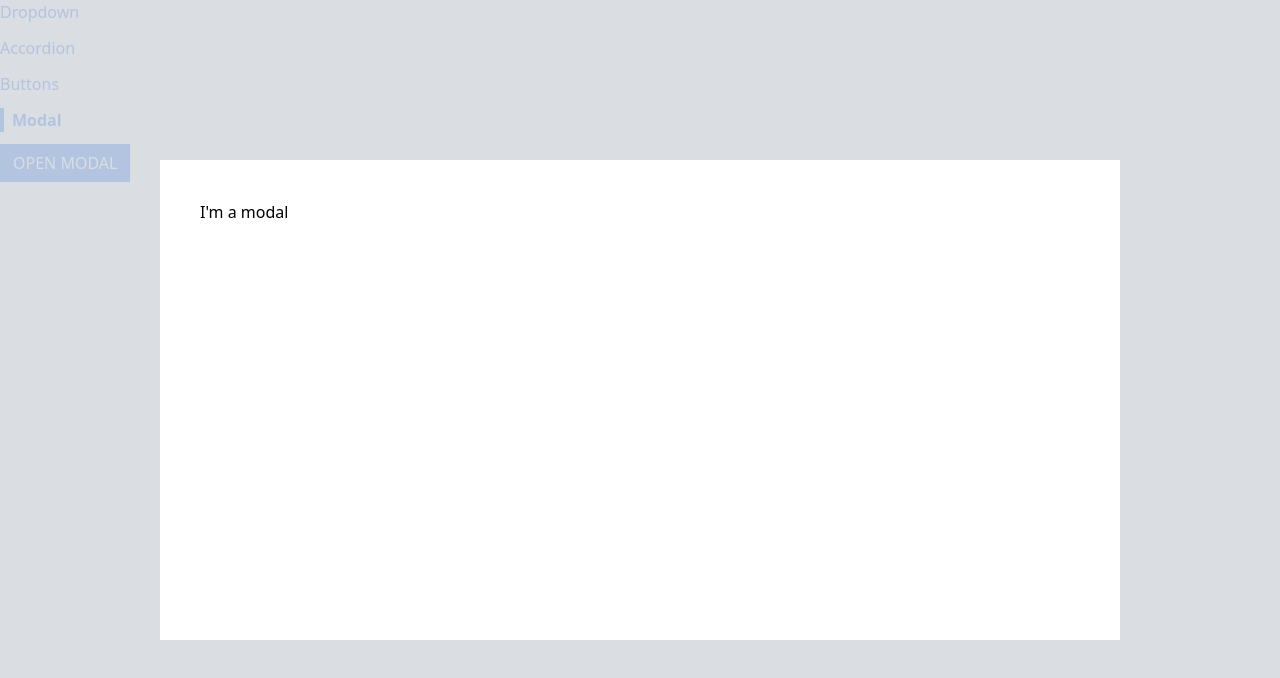
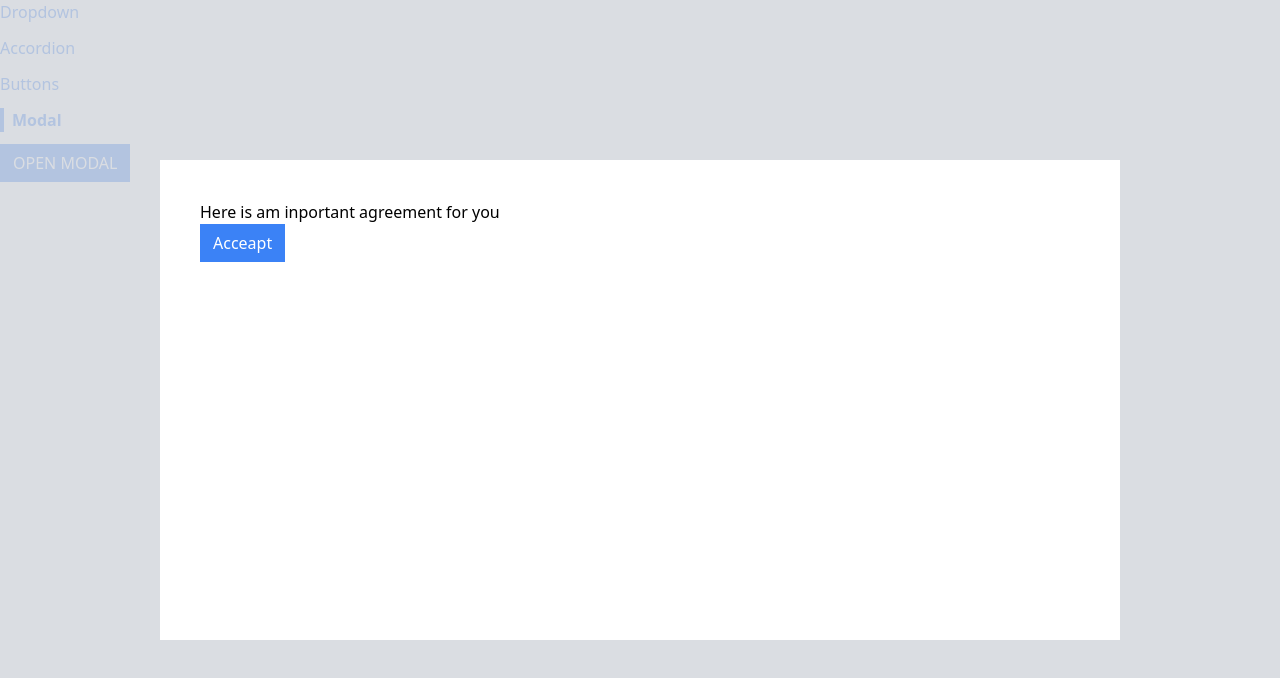
Before and after one commit to Jeungbin/react-udemy-lecture, a React (Create React App) app: page /modal in a window 1280 px wide. Both pictures are taken after a click on the button "OPEN MODAL". Shown: the top 678 px of the page. Built offline with nearby package versions, Linux system fonts and the light colour scheme.

Commit message:
Customizing the Modal

```diff
--- a/src/10.Navigation and Routing/components/Modal.js
+++ b/src/10.Navigation and Routing/components/Modal.js
@@ -1,14 +1,17 @@
 import React, { useState } from "react";
 import ReactDOM from "react-dom";
 
-export default function Modal({ onClose }) {
+export default function Modal({ onClose, children, actionBar }) {
   return ReactDOM.createPortal(
     <div>
       <div
         onClick={onClose}
         className="absolute inset-0 bg-gray-300 opacity-80"
       ></div>
-      <div className="absolute inset-40 p-10 bg-white">I'm a modal</div>
+      <div className="absolute inset-40 p-10 bg-white">
+        {children}
+        {actionBar}
+      </div>
     </div>,
 
     document.querySelector(".modal-container")
--- a/src/10.Navigation and Routing/pages/ModalPage.js
+++ b/src/10.Navigation and Routing/pages/ModalPage.js
@@ -13,12 +13,24 @@ export default function ModalPage() {
     setShowModal(false);
   };
 
+  const actionBar = (
+    <div>
+      <Button primary>Acceapt</Button>
+    </div>
+  );
+
+  const modal = (
+    <Modal onClose={handleClose} actionBar={actionBar}>
+      <p>Here is am inportant agreement for you</p>
+    </Modal>
+  );
+
   return (
     <div className="relative">
       <Button onClick={handleClick} primary>
         OPEN MODAL
       </Button>
-      {showModal && <Modal onClose={handleClose} />}
+      {showModal && modal}
       {/* <button onClick={handleClick}>Open Modal</button>
       {open ? <Modal onClick={handleClose} /> : ""} */}
     </div>
```
